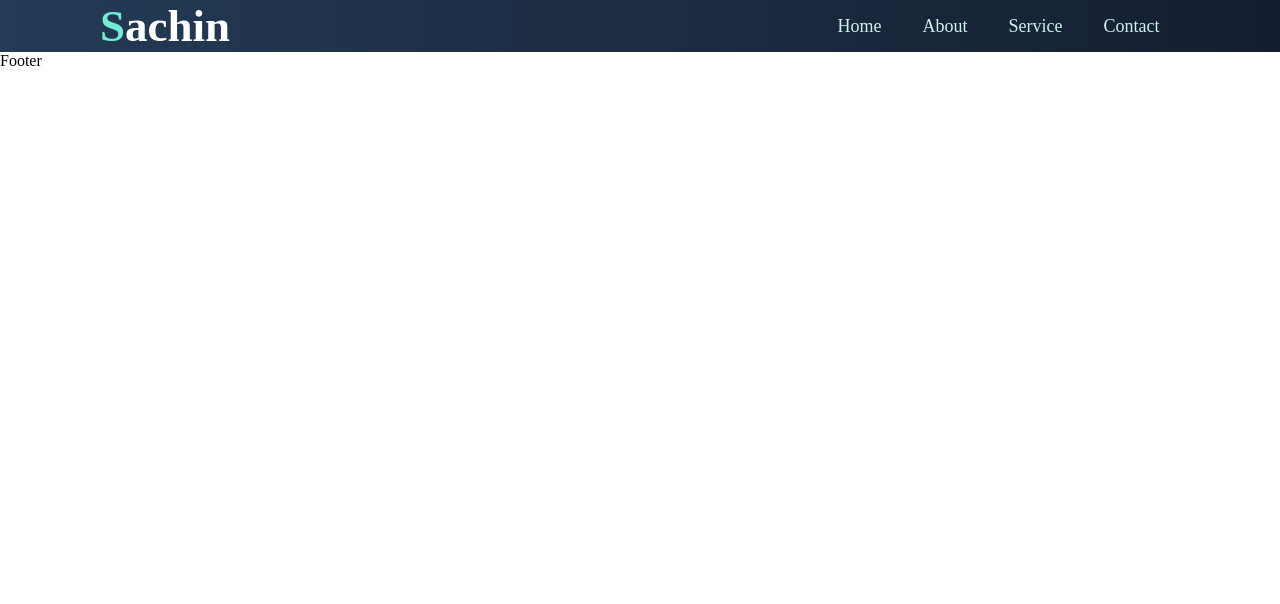
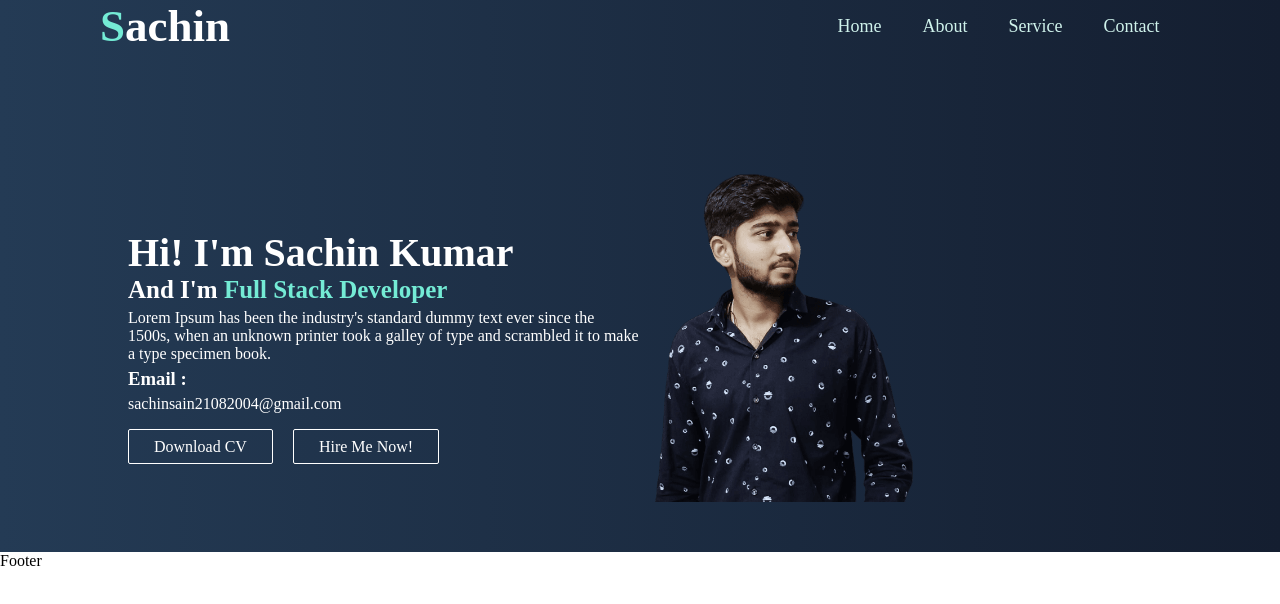
Before and after one commit to sachinkumarsain/Portfolio-in-react.js, a React (Create React App) app: page / in a window 1280 px wide. Shown: the top 604 px of the page. Built offline with nearby package versions, Linux system fonts and the light colour scheme.

Commit message:
home page work

```diff
--- a/src/Home/Home.css
+++ b/src/Home/Home.css
@@ -0,0 +1,66 @@
+*{
+    padding: 0;
+    margin: 0;
+    box-sizing: border-box;
+}
+.home{
+   width: 100%;
+   color: white;
+   background: linear-gradient(to right, #243B55, #141E30);
+}
+
+.banner , .leftBanner ,.rightBanner{
+    width: 100%;
+    display: flex;
+    align-items: center;
+    justify-content: center;
+    height: 400px;
+}
+.banner{
+    height: 500px;
+    flex-wrap: wrap;
+}
+.leftBanner{
+    width: 40%;
+    padding-top: 80px;
+    height: 100%;
+    align-items: start;
+    flex-direction: column;
+}
+.leftBanner h2 span{
+    color: #74ebd5 ;
+}
+.leftBanner h1{
+    font-size: 40px;
+}
+.leftBanner h2{
+    font-size: 25px;
+}
+ .leftBanner h2 , .leftBanner p , .leftBanner h3 , .leftBanner p {
+    margin-bottom: 5px;
+}
+.email{
+    padding-bottom: 20px;
+}
+
+
+.leftBanner .anchors a {
+    text-decoration: none;
+    color: white;
+    border: 1px solid white;
+    border-radius: 2px;
+    margin: 40px 20px 0px 0px;
+    padding: 8px 25px;
+}
+
+.rightBanner{
+    width: 40%;
+    height: 100%;
+    padding-bottom: 50px;
+
+}
+.rightBanner img{
+    width: 90%;
+    height: 100%;
+    border-bottom: blur(8.2px);
+}
--- a/src/Home/Home.js
+++ b/src/Home/Home.js
@@ -1,18 +1,62 @@
 import React from 'react'
+import pic1 from "./bannerpic.png"
+import { Link } from 'react-router-dom'
+import "./Home.css"
 
 function Home() {
   return (
     <>
-    <div className='home'>
-      <div className='banner'>
-        <div className='left'>
+      <div className='home'>
+        <div className='banner'>
+          <div className='leftBanner'>
+            <h1>Hi! I'm Sachin Kumar</h1>
+            <h2>And I'm <span> Full Stack Developer</span></h2>
+            <p>Lorem Ipsum has been the industry's standard dummy text ever since the 1500s, when an unknown printer took a galley of type and scrambled it to make a type specimen book.</p>
+            <h3>Email :</h3>
+            <p className='email'>sachinsain21082004@gmail.com</p>
 
-        </div>
-        <div className='right'>
+            <div className='anchors'>
+              <Link to="">Download CV</Link>
+              <Link to="">Hire Me Now!</Link>
+            </div>
 
+          </div>
+          <div className='rightBanner'>
+            <img src={pic1}></img>
+            <div className='blob'>
+              <svg viewBox="0 0 200px 200px" xmlns="http://www.w3.org/2000/svg">
+                <path fill="#74ebd5" >
+
+                  <animate
+                    at="d"
+                    dur="1000ms"
+                    repeatCount ="inindefinite"
+                    values ="
+
+                    M49.7,-34.5C64.1,-21.7,75,-1,71.8,17.7C68.6,36.5,51.2,53.3,33.1,57.7C15.1,62.1,-3.5,54.1,-20.6,45C-37.7,35.9,-53.2,25.8,-56.8,12.3C-60.3,-1.1,-52,-17.9,-40.5,-30.1C-29.1,-42.2,-14.5,-49.7,1.6,-50.9C17.7,-52.2,35.4,-47.3,49.7,-34.5Z
+
+                    M57.5,-45.3C72.5,-27.1,81.2,-3.3,75.9,16.3C70.7,35.9,51.4,51.3,31.1,58.7C10.9,66.2,-10.3,65.8,-23.9,56.6C-37.5,47.4,-43.5,29.3,-47.2,11.3C-50.9,-6.8,-52.4,-24.9,-44.2,-41.6C-35.9,-58.3,-18,-73.7,1.6,-75C21.3,-76.3,42.5,-63.6,57.5,-45.3Z
+
+                    M62.9,-53.7C74.9,-35.1,73.5,-9.3,64.6,8.8C55.8,27,39.5,37.5,21,48.2C2.6,58.8,-18,69.5,-33.2,64C-48.3,58.6,-58,37,-61.1,16.1C-64.2,-4.9,-60.6,-25.2,-49.4,-43.7C-38.1,-62.1,-19,-78.7,3.2,-81.2C25.4,-83.8,50.9,-72.3,62.9,-53.7Z
+
+                    M42.5,-37.5C52,-21.9,54.6,-4.4,53,15.9C51.4,36.3,45.6,59.5,31.5,66.8C17.5,74,-4.9,65.3,-26.2,54.8C-47.5,44.4,-67.9,32.3,-71.8,16C-75.8,-0.2,-63.5,-20.5,-48.8,-37.3C-34.1,-54,-17.1,-67.2,-0.3,-67C16.5,-66.8,32.9,-53.1,42.5,-37.5Z
+
+                    M59.5,-47C71.2,-32.7,70.8,-8.3,63.8,11.4C56.7,31.1,43.1,46.1,25.2,56.3C7.2,66.5,-15,71.9,-31.4,64.3C-47.9,56.8,-58.6,36.3,-58.9,18.2C-59.2,0.1,-49.2,-15.6,-37.7,-29.8C-26.2,-44,-13.1,-56.7,5.4,-61.1C23.9,-65.4,47.8,-61.2,59.5,-47Z
+
+                    M48.9,-36.2C61.2,-23.7,67.3,-3.4,62.7,13.4C58.2,30.3,42.9,43.7,26.7,49.1C10.5,54.4,-6.5,51.6,-22.6,44.6C-38.6,37.7,-53.8,26.7,-56.8,13.2C-59.7,-0.4,-50.4,-16.6,-38.9,-28.9C-27.4,-41.3,-13.7,-49.8,2.3,-51.7C18.3,-53.5,36.7,-48.7,48.9,-36.2Z
+
+                    M59.4,-48.5C69.2,-34.9,64.3,-10.7,56.7,8.9C49,28.6,38.6,43.6,21.7,55.8C4.8,68.1,-18.5,77.6,-39.5,71.5C-60.4,65.4,-78.9,43.8,-78.5,24C-78.1,4.3,-58.9,-13.7,-42.7,-28.7C-26.5,-43.7,-13.2,-55.7,5.7,-60.3C24.7,-64.8,49.5,-62,59.4,-48.5Z
+
+                    "
+                    >
+                  </animate>
+
+                </path>
+              </svg>
+            </div>
+          </div>
         </div>
       </div>
-    </div>
     </>
   )
 }
```
Also changed, not shown: src/Home/bannerpic.png (added).
